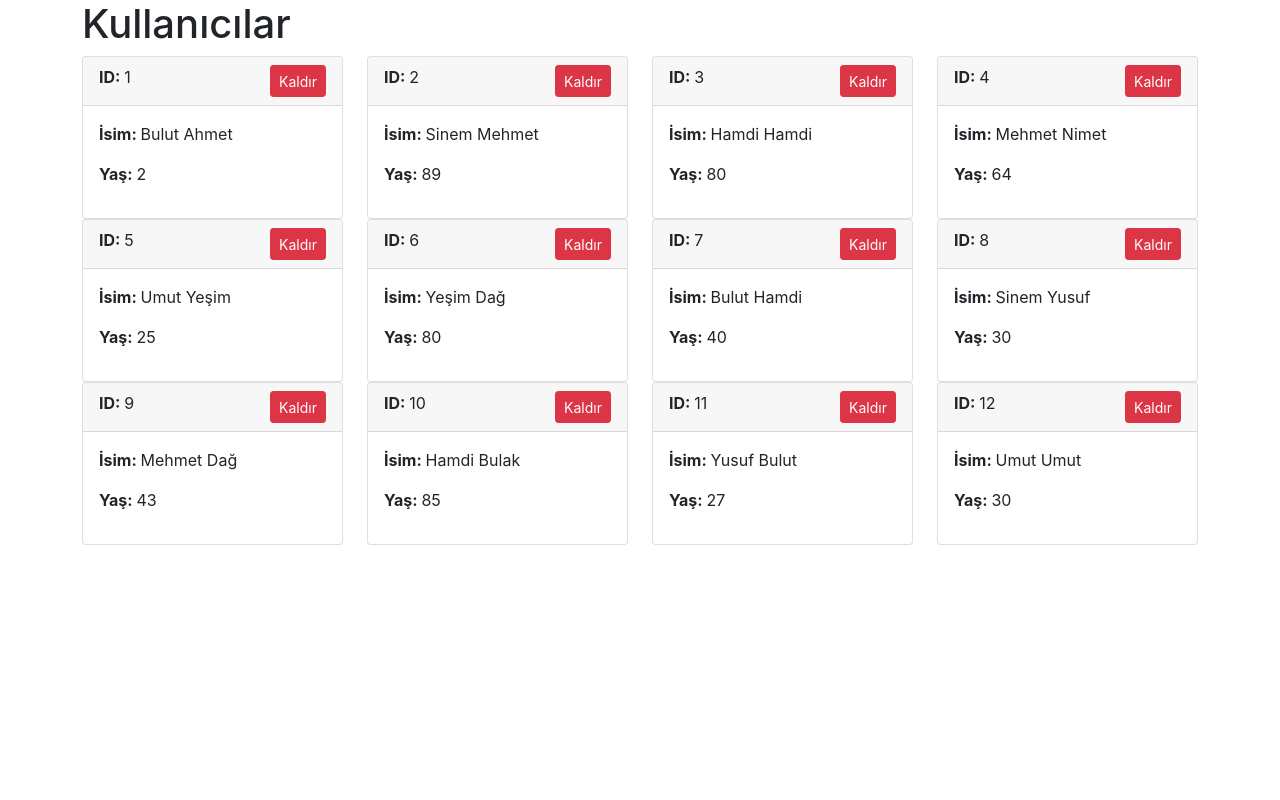
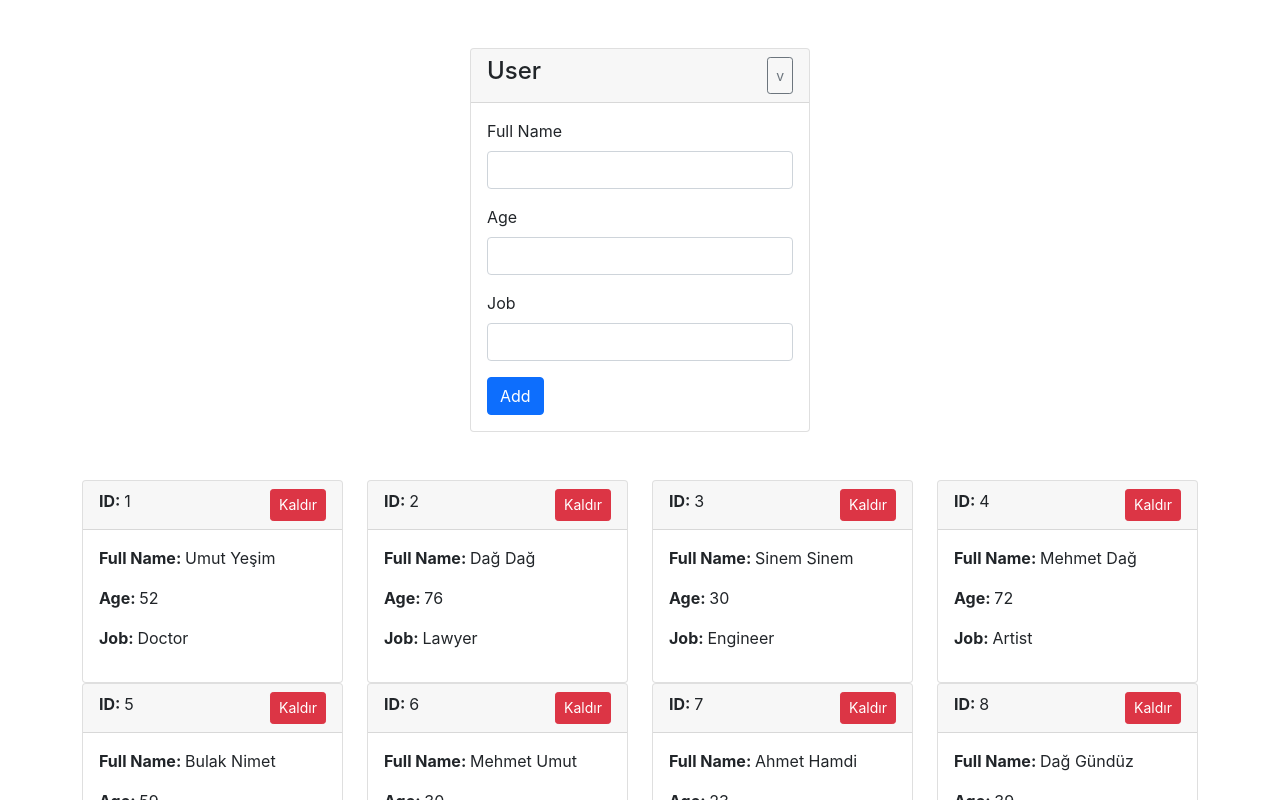
Before and after one commit to ysumut/First-React-App, a React (Create React App) app: page / in a window 1280 px wide. Shown: the top 800 px of the page. Built offline with nearby package versions, Linux system fonts and the light colour scheme.

Commit message:
UserForm component added

```diff
--- a/src/components/js/App.js
+++ b/src/components/App/App.js
@@ -1,6 +1,7 @@
-import '../css/App.css';
+import './App.css';
 import UserConsumer, { UserProvider } from '../../contexts/UserContext';
-import User from './User';
+import User from '../User/User';
+import UserForm from '../User/UserForm';
 
 function App() {
 
@@ -8,22 +9,21 @@ function App() {
     <UserProvider>
       <div className="container">
         <header>
-          <h1>Kullanıcılar</h1>
+          <UserForm />
+
           <div className="row">
-
             <UserConsumer>
               {
                 value => {
                   const { users } = value; // get state from context
                   return (
                     users.map(item => {
-                      return <User key={item.id} id={item.id} name={item.name} age={item.age} />
+                      return <User key={item.id} id={item.id} name={item.name} age={item.age} job={item.job} />
                     })
                   );
                 }
               }
             </UserConsumer>
-
           </div>
         </header>
       </div>
--- a/src/components/js/User.js
+++ b/src/components/User/User.js
@@ -16,7 +16,7 @@ class User extends Component {
     }
 
     render() {
-        const { id, name, age } = this.props;
+        const { id, name, age, job } = this.props;
 
         return (
             <UserConsumer>
@@ -31,27 +31,30 @@ class User extends Component {
                                         <button className="btn btn-danger btn-sm" onClick={this.removeUser.bind(this, dispatch)}>Kaldır</button>
                                     </div>
                                     <div className="card-body">
-                                        <p><b>İsim: </b>{name}</p>
-                                        <p><b>Yaş: </b> {age}</p>
+                                        <p><b>Full Name: </b>{name}</p>
+                                        <p><b>Age: </b> {age}</p>
+                                        <p><b>Job: </b> {job}</p>
                                     </div>
                                 </div>
                             </div>
                         )
                     }
                 }
-            </UserConsumer >
+            </UserConsumer>
         );
     }
 }
 
 User.propTypes = {
     id: PropTypes.number.isRequired,
+    name: PropTypes.string,
     age: PropTypes.number.isRequired,
-    name: PropTypes.string
+    job: PropTypes.string
 }
 
 User.defaultProps = {
-    name: 'Kullanıcı Adı'
+    name: 'Kullanıcı Adı',
+    job: 'Unemployed'
 }
 
 export default User;
--- /dev/null
+++ b/src/components/User/UserForm.js
@@ -0,0 +1,81 @@
+import React, { Component } from 'react'
+import UserConsumer from '../../contexts/UserContext'
+
+class UserForm extends Component {
+    state = {
+        name: '', age: '', job: '', formIsVisible: true
+    }
+
+    toggleFormVisibility = (e) => {
+        this.setState(state => ({
+            formIsVisible: !state.formIsVisible
+        }));
+    }
+
+    changeState = (e) => {
+        this.setState({
+            [e.target.name]: e.target.value
+        });
+    }
+
+    addUser = (dispatch, e) => {
+        const state = this.state;
+        dispatch({
+            type: "ADD",
+            payload: {
+                name: state.name,
+                age: parseInt(state.age),
+                job: state.job
+            }
+        });
+    }
+
+    render() {
+        const { formIsVisible } = this.state;
+
+        return (
+            <div className="d-flex justify-content-center m-5">
+                <div className="card col col-md-4">
+                    <div className="card-header d-flex justify-content-between">
+                        <h4 className="card-title">User</h4>
+                        <button className="btn btn-outline-secondary btn-sm" onClick={this.toggleFormVisibility}>
+                            {formIsVisible ? 'v' : '^'}
+                        </button>
+                    </div>
+                    {
+                        formIsVisible &&
+                        <div className="card-body">
+                            <form>
+                                <div className="mb-3">
+                                    <label htmlFor="name-input" className="form-label">Full Name</label>
+                                    <input type="text" className="form-control" id="name-input" name="name" onChange={this.changeState} />
+                                </div>
+                                <div className="mb-3">
+                                    <label htmlFor="age-input" className="form-label">Age</label>
+                                    <input type="number" className="form-control" id="age-input" name="age" onChange={this.changeState} />
+                                </div>
+                                <div className="mb-3">
+                                    <label htmlFor="job-input" className="form-label">Job</label>
+                                    <input type="text" className="form-control" id="job-input" name="job" onChange={this.changeState} />
+                                </div>
+
+                                <UserConsumer>
+                                    {
+                                        value => {
+                                            const { dispatch } = value;
+                                            return(
+                                                <button type="button" className="btn btn-primary" onClick={this.addUser.bind(this, dispatch)}>Add</button>
+                                            );
+                                        }
+                                    }
+                                </UserConsumer>
+                            </form>
+                        </div>
+                    }
+                </div>
+            </div>
+        );
+    }
+}
+
+export default UserForm;
--- a/src/contexts/UserContext.js
+++ b/src/contexts/UserContext.js
@@ -9,6 +9,13 @@ const reducer = (action, state) => {
             return {
                 users: state.users.filter(item => item.id !== action.payload.id)
             }
+        case "ADD":
+            const users = state.users;
+            const new_user = {
+                id: Math.max(...users.map(u => u.id)) + 1,
+                ...action.payload
+            }
+            return { users: [...users, new_user] };
         default:
             return { users: state.users };
     }
@@ -25,17 +32,20 @@ export class UserProvider extends Component {
             }
         }
 
-        const userNames = ['Yusuf', 'Umut', 'Bulak', 'Mehmet', 'Uçar', 'Sinem', 'Gündüz', 'Yeşim', 'Bulut', 'Ahmet', 'Hamdi', 'Dağ', 'Nimet'];
         const userList = [];
+        const names = ['Yusuf', 'Umut', 'Bulak', 'Mehmet', 'Uçar', 'Sinem', 'Gündüz', 'Yeşim', 'Bulut', 'Ahmet', 'Hamdi', 'Dağ', 'Nimet'];
+        const jobs = ['Engineer', 'Doctor', 'Artist', 'Teacher', 'Lawyer', 'Writer'];
 
         for (let i = 1; i <= 12; i++) {
-            let rand_1 = Math.floor(Math.random() * userNames.length);
-            let rand_2 = Math.floor(Math.random() * userNames.length);
+            let rand_1 = Math.floor(Math.random() * names.length);
+            let rand_2 = Math.floor(Math.random() * names.length);
+            let rand_3 = Math.floor(Math.random() * jobs.length);
 
             userList.push({
                 id: i,
-                name: userNames[rand_1] + ' ' + userNames[rand_2],
-                age: Math.floor(Math.random() * 90) + 1
+                name: names[rand_1] + ' ' + names[rand_2],
+                age: Math.floor(Math.random() * 90) + 1,
+                job: jobs[rand_3]
             });
         }
 
--- a/src/index.js
+++ b/src/index.js
@@ -1,7 +1,7 @@
 import React from 'react';
 import ReactDOM from 'react-dom';
 import './index.css';
-import App from './components/js/App';
+import App from './components/App/App';
 import reportWebVitals from './reportWebVitals';
 
 ReactDOM.render(
```
Also changed, not shown: src/components/App/App.css (added).
